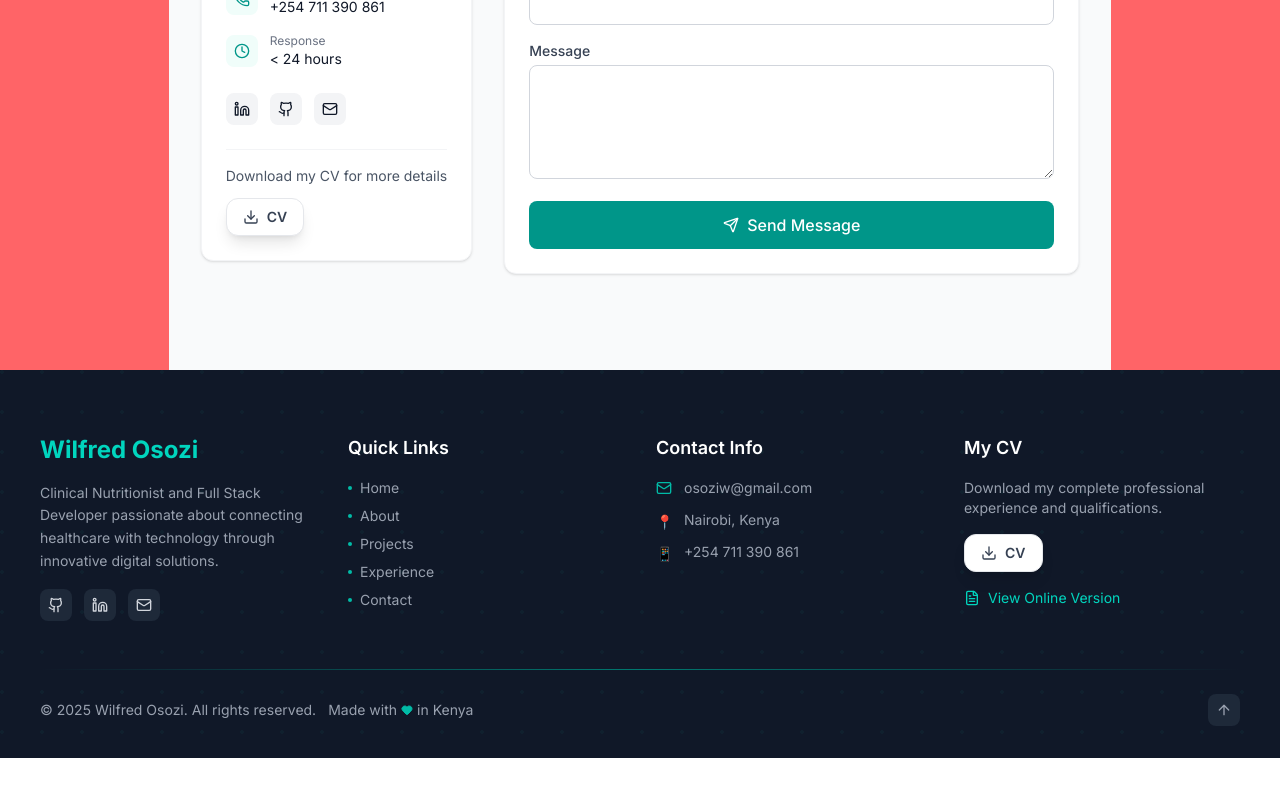
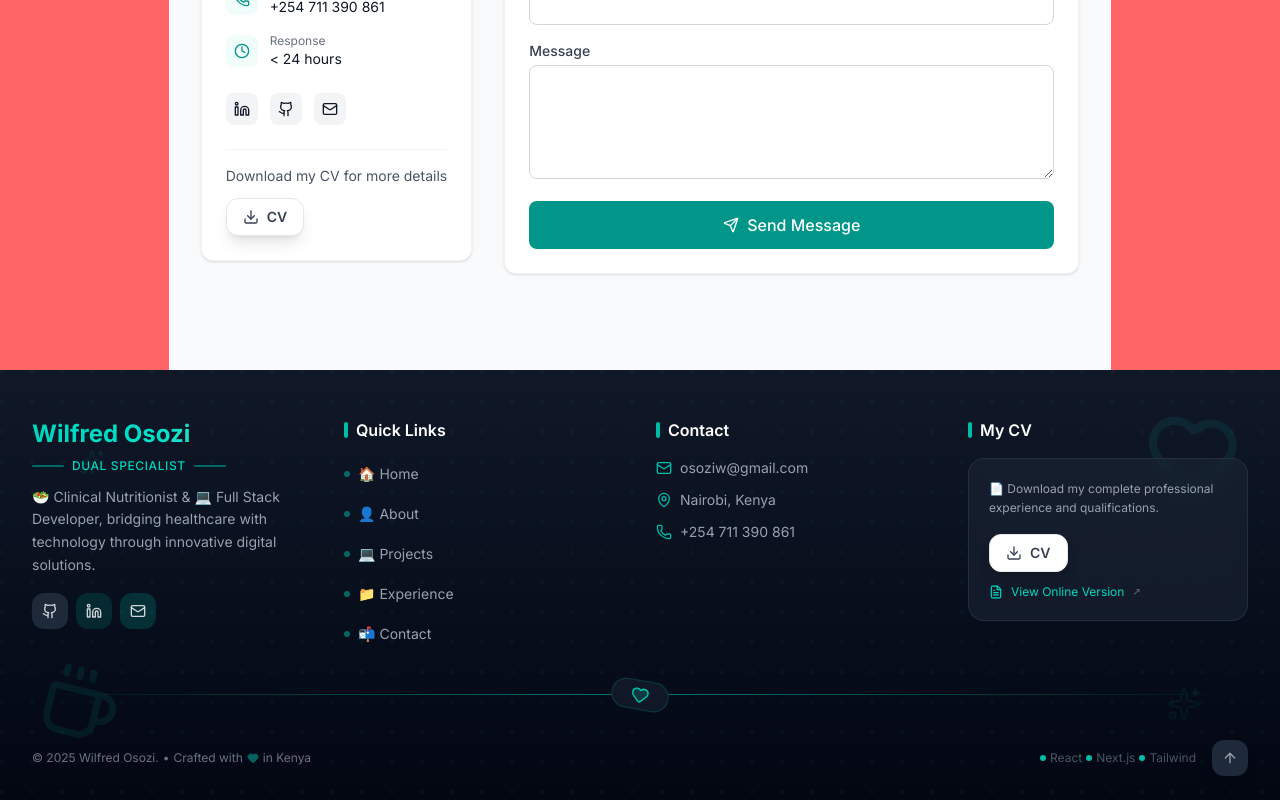
Before and after one commit to Sozi-source/my-portfolio, a Next.js app: page / in a window 1280 px wide. Shown: the part 8453-9253 px from the top of the page. Before the commit the page ends 9211 px from the top, so only its background shows below. Built offline with nearby package versions, Linux system fonts and the light colour scheme.

Commit message:
updated the footer

```diff
--- a/components/common/Footer.tsx
+++ b/components/common/Footer.tsx
@@ -3,7 +3,18 @@
 
 import React from 'react';
 import { motion } from 'framer-motion';
-import { Heart, Github, Linkedin, Mail, ArrowUp, FileText } from 'lucide-react';
+import {
+  Heart,
+  Github,
+  Linkedin,
+  Mail,
+  ArrowUp,
+  FileText,
+  MapPin,
+  Phone,
+  Sparkles,
+  Coffee
+} from 'lucide-react';
 import { CompactCVButton } from '@/components/cv/CVDownloadButton';
 
 const Footer: React.FC = () => {
@@ -14,17 +25,23 @@ const Footer: React.FC = () => {
   };
 
   const socialLinks = [
-    { icon: Github, href: "https://github.com/Sozi-source", label: "GitHub", color: "hover:bg-gray-900" },
-    { icon: Linkedin, href: "https://linkedin.com/in/wilfred-osozi", label: "LinkedIn", color: "hover:bg-teal-600" },
-    { icon: Mail, href: "mailto:osoziw@gmail.com", label: "Email", color: "hover:bg-teal-500" }
+    { icon: Github, href: "https://github.com/Sozi-source", label: "GitHub", color: "hover:bg-gray-900", bg: "bg-gray-800" },
+    { icon: Linkedin, href: "https://linkedin.com/in/wilfred-osozi", label: "LinkedIn", color: "hover:bg-teal-600", bg: "bg-teal-600/20" },
+    { icon: Mail, href: "mailto:osoziw@gmail.com", label: "Email", color: "hover:bg-teal-500", bg: "bg-teal-500/20" }
   ];
 
   const quickLinks = [
-    { name: "Home", id: "home" },
-    { name: "About", id: "about" },
-    { name: "Projects", id: "projects" },
-    { name: "Experience", id: "experience" },
-    { name: "Contact", id: "contact" }
+    { name: "🏠 Home", id: "home" },
+    { name: "👤 About", id: "about" },
+    { name: "💻 Projects", id: "projects" },
+    { name: "📁 Experience", id: "experience" },
+    { name: "📬 Contact", id: "contact" }
+  ];
+
+  const contactDetails = [
+    { icon: Mail, value: "osoziw@gmail.com", href: "mailto:osoziw@gmail.com" },
+    { icon: MapPin, value: "Nairobi, Kenya", href: "#" },
+    { icon: Phone, value: "+254 711 390 861", href: "tel:+254711390861" }
   ];
 
   const handleNavClick = (id: string) => {
@@ -38,35 +55,87 @@ const Footer: React.FC = () => {
   };
 
   return (
-    <footer className="relative bg-gray-900 text-white pt-16 pb-8 overflow-hidden">
+    <footer className="relative bg-gradient-to-b from-gray-900 to-gray-950 text-white pt-12 pb-6 overflow-hidden">
+      {/* Cute decorative elements */}
+      <div className="absolute inset-0 overflow-hidden">
+        {/* Floating hearts */}
+        <motion.div
+          animate={{
+            y: [0, -20, 0],
+            rotate: [0, 10, -10, 0],
+          }}
+          transition={{ duration: 6, repeat: Infinity, ease: "easeInOut" }}
+          className="absolute top-10 right-10 text-teal-500/10"
+        >
+          <Heart className="w-24 h-24" />
+        </motion.div>
+
+        <motion.div
+          animate={{
+            y: [0, -30, 0],
+            rotate: [0, -15, 15, 0],
+          }}
+          transition={{ duration: 8, repeat: Infinity, ease: "easeInOut", delay: 1 }}
+          className="absolute bottom-10 left-10 text-teal-500/10"
+        >
+          <Coffee className="w-20 h-20" />
+        </motion.div>
+
+        {/* Sparkles */}
+        <motion.div
+          animate={{ scale: [1, 1.2, 1], opacity: [0.3, 0.6, 0.3] }}
+          transition={{ duration: 4, repeat: Infinity }}
+          className="absolute top-20 left-20"
+        >
+          <Sparkles className="w-6 h-6 text-teal-400/20" />
+        </motion.div>
+
+        <motion.div
+          animate={{ scale: [1, 1.3, 1], opacity: [0.2, 0.5, 0.2] }}
+          transition={{ duration: 5, repeat: Infinity, delay: 1.5 }}
+          className="absolute bottom-20 right-20"
+        >
+          <Sparkles className="w-8 h-8 text-teal-400/20" />
+        </motion.div>
+      </div>
+
       {/* Subtle pattern */}
       <div className="absolute inset-0 opacity-5">
         <div className="absolute inset-0" style={{
           backgroundImage: 'radial-gradient(circle at 2px 2px, #14b8a6 2px, transparent 0)',
-          backgroundSize: '40px 40px'
+          backgroundSize: '30px 30px'
         }} />
       </div>
 
-      <div className="relative max-w-7xl mx-auto px-5 md:px-10">
-        {/* Main Footer Content */}
-        <div className="grid grid-cols-1 md:grid-cols-2 lg:grid-cols-4 gap-8 mb-12">
+      <div className="relative max-w-7xl mx-auto px-4 sm:px-6 lg:px-8">
+        {/* Main Footer Content - Responsive Grid */}
+        <div className="grid grid-cols-1 sm:grid-cols-2 lg:grid-cols-4 gap-6 sm:gap-8 mb-8">
 
-          {/* Brand Section */}
+          {/* Brand Section - Full width on mobile, column on larger */}
           <motion.div
             initial={{ opacity: 0, y: 20 }}
             whileInView={{ opacity: 1, y: 0 }}
             viewport={{ once: true }}
             transition={{ duration: 0.6 }}
+            className="text-center sm:text-left col-span-1 sm:col-span-2 lg:col-span-1"
           >
-            <h3 className="text-2xl font-bold mb-4">
-              <span className="text-teal-400">Wilfred Osozi</span>
+            <div className="inline-block sm:block">
+              <h3 className="text-2xl font-bold mb-2 bg-gradient-to-r from-teal-400 to-teal-300 bg-clip-text text-transparent">
+                Wilfred Osozi
               </h3>
-            <p className="text-gray-400 mb-4 text-sm leading-relaxed">
-              Clinical Nutritionist and Full Stack Developer passionate about connecting healthcare with technology through innovative digital solutions.
+              <div className="flex items-center justify-center sm:justify-start gap-2 mb-3">
+                <span className="w-8 h-0.5 bg-teal-500/50 rounded-full"></span>
+                <span className="text-xs text-teal-400 font-medium tracking-wider">DUAL SPECIALIST</span>
+                <span className="w-8 h-0.5 bg-teal-500/50 rounded-full"></span>
+              </div>
+            </div>
+
+            <p className="text-gray-400 mb-4 text-sm leading-relaxed max-w-xs mx-auto sm:mx-0">
+              🥗 Clinical Nutritionist & 💻 Full Stack Developer, bridging healthcare with technology through innovative digital solutions.
             </p>
 
-            {/* Social Links */}
-            <div className="flex gap-3">
+            {/* Social Links - Horizontal scroll on mobile */}
+            <div className="flex justify-center sm:justify-start gap-2 overflow-x-auto pb-2 hide-scrollbar">
               {socialLinks.map((social, index) => {
                 const Icon = social.icon;
                 return (
@@ -75,121 +144,200 @@ const Footer: React.FC = () => {
                     href={social.href}
                     target="_blank"
                     rel="noopener noreferrer"
-                    whileHover={{ y: -3, scale: 1.1 }}
+                    whileHover={{ y: -4, scale: 1.1 }}
                     whileTap={{ scale: 0.95 }}
-                    className={`p-2 bg-gray-800 rounded-lg hover:shadow-lg transition-all duration-300 ${social.color} group`}
+                    className={`p-2.5 ${social.bg} rounded-xl hover:shadow-lg transition-all duration-300 ${social.color} group relative`}
                     aria-label={social.label}
                   >
                     <Icon className="w-4 h-4 text-gray-300 group-hover:text-white" />
+                    <span className="absolute -bottom-6 left-1/2 transform -translate-x-1/2 text-[10px] text-gray-500 opacity-0 group-hover:opacity-100 transition-opacity whitespace-nowrap">
+                      {social.label}
+                    </span>
                   </motion.a>
                 );
               })}
             </div>
           </motion.div>
 
-          {/* Quick Links */}
+          {/* Quick Links - Mobile friendly touch targets */}
           <motion.div
             initial={{ opacity: 0, y: 20 }}
             whileInView={{ opacity: 1, y: 0 }}
             viewport={{ once: true }}
             transition={{ duration: 0.6, delay: 0.1 }}
+            className="text-center sm:text-left"
           >
-            <h4 className="text-lg font-semibold mb-4 text-white">Quick Links</h4>
-            <ul className="space-y-2">
+            <h4 className="text-base font-semibold mb-4 text-white flex items-center justify-center sm:justify-start gap-2">
+              <span className="w-1 h-4 bg-teal-500 rounded-full"></span>
+              Quick Links
+            </h4>
+            <div className="grid grid-cols-2 sm:grid-cols-1 gap-2">
               {quickLinks.map((link) => (
-                <li key={link.id}>
-                  <button
+                <motion.button
+                  key={link.id}
                   onClick={() => handleNavClick(link.id)}
-                    className="text-gray-400 hover:text-teal-400 transition-colors text-sm flex items-center gap-2 group"
+                  whileHover={{ x: 4 }}
+                  whileTap={{ scale: 0.95 }}
+                  className="text-gray-400 hover:text-teal-400 transition-colors text-sm flex items-center justify-center sm:justify-start gap-2 group py-1.5"
                 >
-                    <span className="w-1 h-1 bg-teal-500 rounded-full group-hover:w-2 transition-all" />
-                    {link.name}
-                  </button>
-                </li>
+                  <span className="w-1.5 h-1.5 bg-teal-500/50 rounded-full group-hover:w-2 group-hover:bg-teal-400 transition-all" />
+                  <span>{link.name}</span>
+                </motion.button>
               ))}
-            </ul>
+            </div>
           </motion.div>
 
-          {/* Contact Info */}
+          {/* Contact Info - Touch friendly */}
           <motion.div
             initial={{ opacity: 0, y: 20 }}
             whileInView={{ opacity: 1, y: 0 }}
             viewport={{ once: true }}
             transition={{ duration: 0.6, delay: 0.2 }}
+            className="text-center sm:text-left"
           >
-            <h4 className="text-lg font-semibold mb-4 text-white">Contact Info</h4>
-            <ul className="space-y-3 text-sm text-gray-400">
-              <li className="flex items-center gap-3">
-                <Mail className="w-4 h-4 text-teal-500" />
-                <span>osoziw@gmail.com</span>
-              </li>
-              <li className="flex items-center gap-3">
-                <span className="w-4 h-4 text-teal-500">📍</span>
-                <span>Nairobi, Kenya</span>
-              </li>
-              <li className="flex items-center gap-3">
-                <span className="w-4 h-4 text-teal-500">📱</span>
-                <span>+254 711 390 861</span>
-              </li>
+            <h4 className="text-base font-semibold mb-4 text-white flex items-center justify-center sm:justify-start gap-2">
+              <span className="w-1 h-4 bg-teal-500 rounded-full"></span>
+              Contact
+            </h4>
+            <ul className="space-y-3 text-sm">
+              {contactDetails.map((item, index) => {
+                const Icon = item.icon;
+                return (
+                  <motion.li
+                    key={index}
+                    whileHover={{ x: 4 }}
+                    className="flex items-center justify-center sm:justify-start gap-2"
+                  >
+                    <a
+                      href={item.href}
+                      className="flex items-center gap-2 text-gray-400 hover:text-teal-400 transition-colors group"
+                      {...(item.href.startsWith('http') ? { target: '_blank', rel: 'noopener noreferrer' } : {})}
+                    >
+                      <Icon className="w-4 h-4 text-teal-500 group-hover:scale-110 transition-transform" />
+                      <span className="text-xs sm:text-sm break-all">{item.value}</span>
+                    </a>
+                  </motion.li>
+                );
+              })}
             </ul>
           </motion.div>
 
-          {/* CV Section */}
+          {/* CV Section - Full width on mobile */}
           <motion.div
             initial={{ opacity: 0, y: 20 }}
             whileInView={{ opacity: 1, y: 0 }}
             viewport={{ once: true }}
             transition={{ duration: 0.6, delay: 0.3 }}
+            className="text-center sm:text-left col-span-1 sm:col-span-2 lg:col-span-1"
           >
-            <h4 className="text-lg font-semibold mb-4 text-white">My CV</h4>
-            <p className="text-sm text-gray-400 mb-4">
-              Download my complete professional experience and qualifications.
+            <h4 className="text-base font-semibold mb-4 text-white flex items-center justify-center sm:justify-start gap-2">
+              <span className="w-1 h-4 bg-teal-500 rounded-full"></span>
+              My CV
+            </h4>
+            <div className="bg-gray-800/50 backdrop-blur-sm rounded-2xl p-5 border border-gray-700/50 hover:border-teal-500/30 transition-colors">
+              <p className="text-xs text-gray-400 mb-4 leading-relaxed">
+                📄 Download my complete professional experience and qualifications.
               </p>
+              <div className="flex flex-col items-center sm:items-start gap-3">
                 <CompactCVButton label="Download CV" />
 
-            <div className="mt-4">
                 <motion.a
                   href="/assets/cv/index.html"
                   target="_blank"
-                whileHover={{ x: 5 }}
-                className="text-sm text-teal-400 hover:text-teal-300 flex items-center gap-2"
+                  whileHover={{ x: 4 }}
+                  className="text-xs text-teal-400 hover:text-teal-300 flex items-center gap-2 group"
                 >
-                <FileText className="w-4 h-4" />
-                View Online Version
+                  <FileText className="w-3.5 h-3.5 group-hover:rotate-12 transition-transform" />
+                  <span>View Online Version</span>
+                  <span className="text-[10px] text-gray-500">↗</span>
                 </motion.a>
+              </div>
             </div>
           </motion.div>
         </div>
 
-        {/* Divider */}
-        <div className="h-px bg-gradient-to-r from-transparent via-teal-700 to-transparent my-6" />
+        {/* Cute Divider with heart */}
+        <div className="relative my-6">
+          <div className="absolute inset-0 flex items-center justify-center">
+            <div className="w-full h-px bg-gradient-to-r from-transparent via-teal-700 to-transparent" />
+          </div>
+          <div className="relative flex justify-center">
+            <motion.div
+              animate={{
+                scale: [1, 1.2, 1],
+                rotate: [0, 10, -10, 0],
+              }}
+              transition={{ duration: 3, repeat: Infinity }}
+              className="bg-gray-900 px-4 py-1 rounded-full border border-teal-700/30"
+            >
+              <Heart className="w-4 h-4 text-teal-500 fill-teal-500/20" />
+            </motion.div>
+          </div>
+        </div>
 
-        {/* Bottom Bar */}
-        <div className="flex flex-col sm:flex-row justify-between items-center gap-4">
+        {/* Bottom Bar - Stacked on mobile */}
+        <div className="flex flex-col-reverse sm:flex-row justify-between items-center gap-4 pt-2">
           <motion.p
             initial={{ opacity: 0 }}
             whileInView={{ opacity: 1 }}
             viewport={{ once: true }}
-            className="text-xs sm:text-sm text-gray-400 flex items-center gap-1"
+            className="text-xs text-center sm:text-left text-gray-500 flex flex-wrap items-center justify-center gap-1"
           >
-            © {currentYear} Wilfred Osozi. All rights reserved.
-            <span className="flex items-center gap-1 ml-2">
-              Made with <Heart className="w-3 h-3 text-teal-500 fill-current" /> in Kenya
+            <span>© {currentYear} Wilfred Osozi.</span>
+            <span className="hidden sm:inline">•</span>
+            <span className="flex items-center gap-1">
+              Crafted with <Heart className="w-3 h-3 text-teal-500 fill-current animate-pulse" /> in Kenya
             </span>
           </motion.p>
+
+          <div className="flex items-center gap-4">
+            {/* Tech stack indicator - cute addition */}
+            <div className="flex items-center gap-1 text-xs text-gray-600">
+              <span className="w-1.5 h-1.5 bg-teal-500 rounded-full"></span>
+              <span>React</span>
+              <span className="w-1.5 h-1.5 bg-teal-500 rounded-full"></span>
+              <span>Next.js</span>
+              <span className="w-1.5 h-1.5 bg-teal-500 rounded-full"></span>
+              <span>Tailwind</span>
+            </div>
 
             {/* Scroll to Top */}
             <motion.button
               onClick={scrollToTop}
-            whileHover={{ scale: 1.1, y: -2 }}
+              whileHover={{ scale: 1.1, y: -4 }}
               whileTap={{ scale: 0.95 }}
-            className="p-2 bg-gray-800 rounded-lg hover:bg-teal-600 transition-colors group"
+              className="p-2.5 bg-gray-800 rounded-xl hover:bg-teal-600 transition-colors group shadow-lg"
               aria-label="Scroll to top"
             >
               <ArrowUp className="w-4 h-4 text-gray-400 group-hover:text-white" />
             </motion.button>
           </div>
         </div>
+
+        {/* Mobile-only decorative message */}
+        <motion.div
+          initial={{ opacity: 0 }}
+          animate={{ opacity: 1 }}
+          className="block sm:hidden text-center mt-4"
+        >
+          <p className="text-[10px] text-gray-700 flex items-center justify-center gap-1">
+            <Sparkles className="w-3 h-3 text-teal-600" />
+            Thanks for visiting!
+            <Sparkles className="w-3 h-3 text-teal-600" />
+          </p>
+        </motion.div>
+      </div>
+
+      {/* Add hide-scrollbar styles */}
+      <style jsx>{`
+        .hide-scrollbar::-webkit-scrollbar {
+          display: none;
+        }
+        .hide-scrollbar {
+          -ms-overflow-style: none;
+          scrollbar-width: none;
+        }
+      `}</style>
     </footer>
   );
 };
```
Lines whose indentation alone changed are shown as unchanged.
